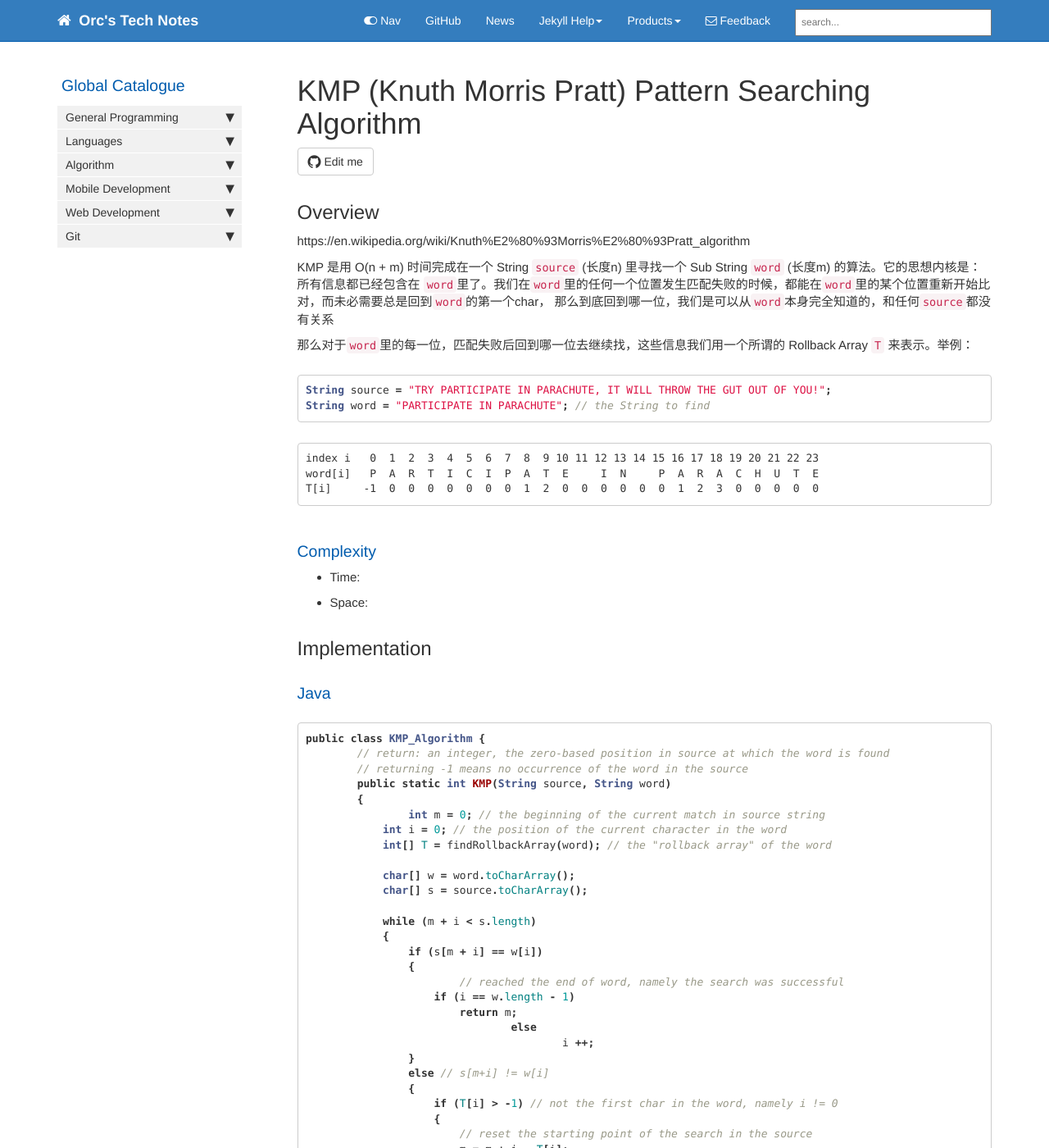
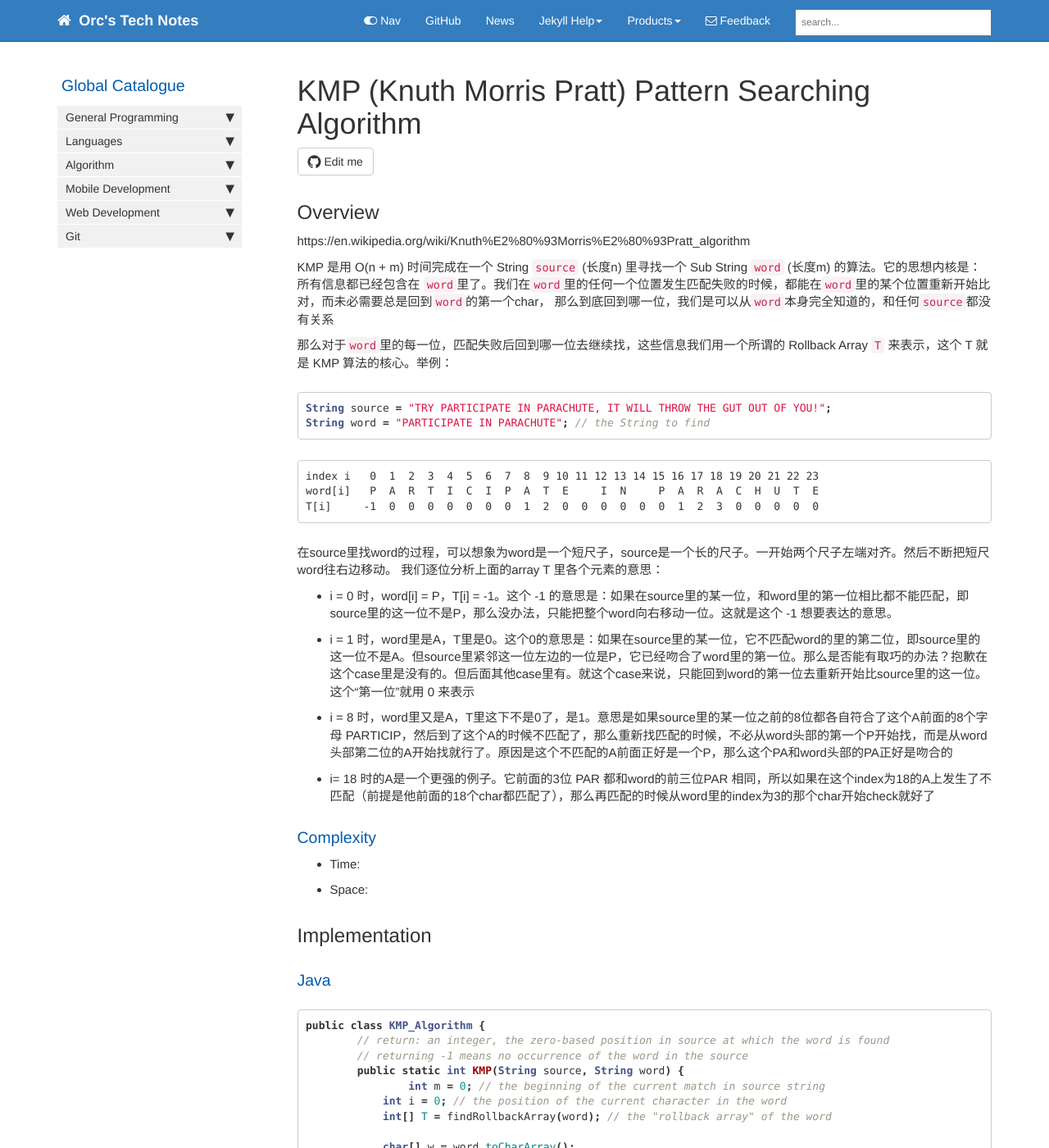
Before and after one commit to HungryOrc/hungryorc.github.io, a Jekyll site: the page built from pages/algorithm/algorithm_KMP.md, in a window 1280 px wide and 1400 px high. Shown: the whole window at 82% size. Built offline with Jekyll 4.4.1, drawn with Linux system fonts in a browser that asks for light colours; nearby versions of some CDN libraries; comment, search, counter and statistics services are not loaded; some of the changed text lies outside the part shown.

Commit message:
Update algorithm_KMP.md

````diff
--- a/pages/algorithm/algorithm_KMP.md
+++ b/pages/algorithm/algorithm_KMP.md
@@ -16,7 +16,7 @@ KMP 是用 O(n + m) 时间完成在一个 String `source` (长度n) 里寻找一
 `word`里了。我们在`word`里的任何一个位置发生匹配失败的时候，都能在`word`里的某个位置重新开始比对，而未必需要总是回到`word`的第一个char，
 那么到底回到哪一位，我们是可以从`word`本身完全知道的，和任何`source`都没有关系
 
-那么对于`word`里的每一位，匹配失败后回到哪一位去继续找，这些信息我们用一个所谓的 Rollback Array `T` 来表示。举例：
+那么对于`word`里的每一位，匹配失败后回到哪一位去继续找，这些信息我们用一个所谓的 Rollback Array `T` 来表示，这个 T 就是 KMP 算法的核心。举例：
 ```java
 String source = "TRY PARTICIPATE IN PARACHUTE, IT WILL THROW THE GUT OUT OF YOU!";
 String word = "PARTICIPATE IN PARACHUTE"; // the String to find
@@ -26,7 +26,12 @@ index i   0  1  2  3  4  5  6  7  8  9 10 11 12 13 14 15 16 17 18 19 20 21 22 23
 word[i]   P  A  R  T  I  C  I  P  A  T  E     I  N     P  A  R  A  C  H  U  T  E
 T[i]     -1  0  0  0  0  0  0  0  1  2  0  0  0  0  0  0  1  2  3  0  0  0  0  0
 ```
-
+在source里找word的过程，可以想象为word是一个短尺子，source是一个长的尺子。一开始两个尺子左端对齐。然后不断把短尺word往右边移动。
+我们逐位分析上面的array T 里各个元素的意思：
+* i = 0 时，word[i] = P，T[i] = -1。这个 -1 的意思是：如果在source里的某一位，和word里的第一位相比都不能匹配，即source里的这一位不是P，那么没办法，只能把整个word向右移动一位。这就是这个 -1 想要表达的意思。
+* i = 1 时，word里是A，T里是0。这个0的意思是：如果在source里的某一位，它不匹配word的里的第二位，即source里的这一位不是A。但source里紧邻这一位左边的一位是P，它已经吻合了word里的第一位。那么是否能有取巧的办法？抱歉在这个case里是没有的。但后面其他case里有。就这个case来说，只能回到word的第一位去重新开始比source里的这一位。这个“第一位”就用 0 来表示
+* i = 8 时，word里又是A，T里这下不是0了，是1。意思是如果source里的某一位之前的8位都各自符合了这个A前面的8个字母 PARTICIP，然后到了这个A的时候不匹配了，那么重新找匹配的时候，不必从word头部的第一个P开始找，而是从word头部第二位的A开始找就行了。原因是这个不匹配的A前面正好是一个P，那么这个PA和word头部的PA正好是吻合的
+* i= 18 时的A是一个更强的例子。它前面的3位 PAR 都和word的前三位PAR 相同，所以如果在这个index为18的A上发生了不匹配（前提是他前面的18个char都匹配了），那么再匹配的时候从word里的index为3的那个char开始check就好了
 
 ### Complexity
 * Time:
@@ -38,8 +43,7 @@ T[i]     -1  0  0  0  0  0  0  0  1  2  0  0  0  0  0  0  1  2  3  0  0  0  0  0
 public class KMP_Algorithm {
 	// return: an integer, the zero-based position in source at which the word is found
 	// returning -1 means no occurrence of the word in the source
-	public static int KMP(String source, String word)
-	{
+	public static int KMP(String source, String word) {
 		int m = 0; // the beginning of the current match in source string
 	    int i = 0; // the position of the current character in the word
 	    int[] T = findRollbackArray(word); // the "rollback array" of the word
@@ -77,18 +81,15 @@ public class KMP_Algorithm {
 	    return -1; // -1 means failure
 	}
 
-	// 计算任何一个给定的String: word 的 Rollback Array: T
-	public static int[] findRollbackArray(String word)
-	{
+	// 计算任何一个给定的String: word 的 Rollback Array T
+	public static int[] findRollbackArray(String word) {
 		int len = word.length();
 		int[] T = new int[len];
 
-		/* 我们当前在 word 里处理的 char，再往前的一个 char 是与 index 为 cnd 的word里的char作比较
-		比如下面这个 Rollback Array:
-		i		00	01	02	03	04	05	06	07	08	09	10	11	12	13	14	15	16	17	18	19	20	21	22	23
-		W[i]	P	A	R	T	I	C	I	P	A	T	E		I	N		P	A	R	A	C	H	U	T	E
-		T[i]	-1	0	0	0	0	0	0	0	1	2	0	0	0	0	0	0	1	2	3	0	0	0	0	0
-		这里面的 17 号char为R，R的前一个char是A，A的T[i]等于1，这个 1 就是 R 的 cnd */
+		// 变量 cnd 的意义：
+		// 我们当前在 word 里处理的 char，再往前的一个 char 是与 index为cnd的 word里的char 作比较
+		// 比如上文举例的 Rollback Array T,
+		// 它里面的 17 号char为R，R的前一个char是A，A的T[i]等于1，这个 1 就是 R 的 cnd
 		int cnd = 0;
 
 		if (len >= 1)
````
